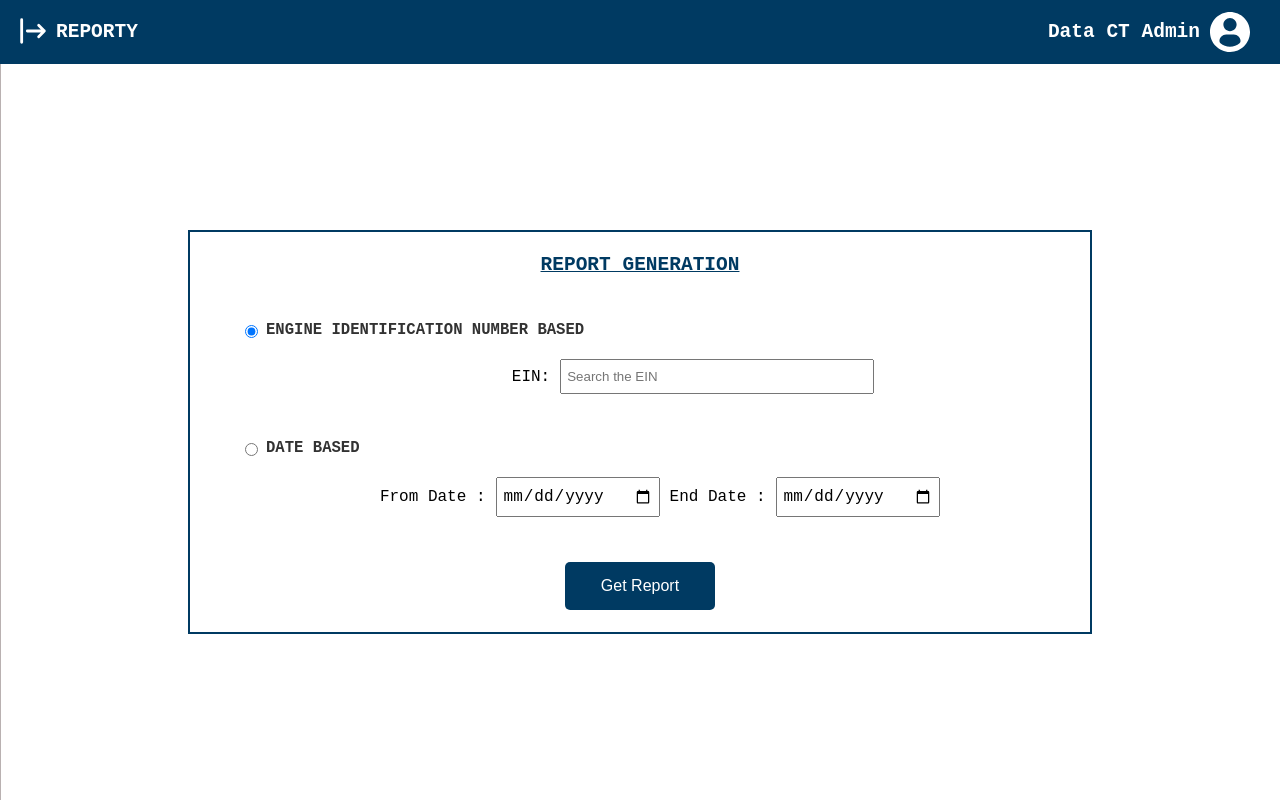
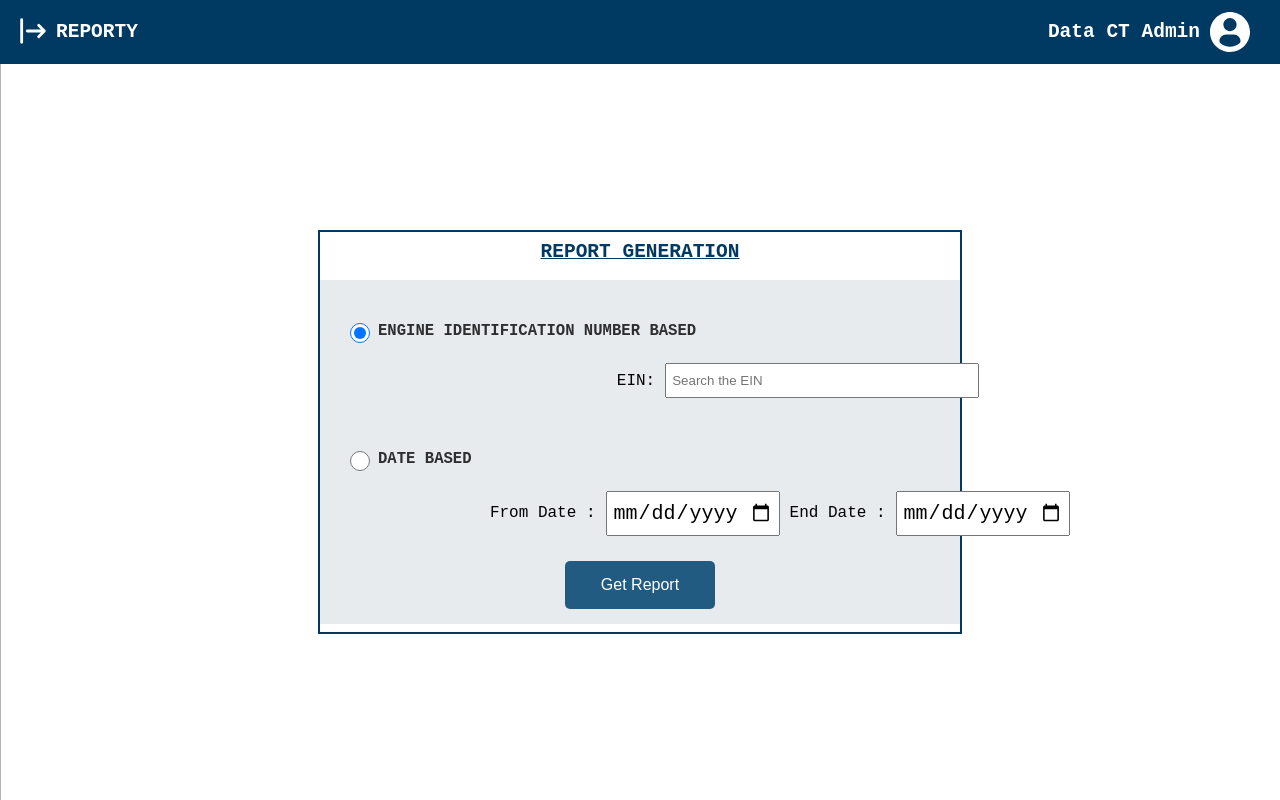
Before and after one commit to puviarasu-k/Nuxt-js-application, a Nuxt app: page /report in a window 1280 px wide. Built offline with nearby package versions, Linux system fonts and the light colour scheme.

Commit message:
final commit

```diff
--- a/components/SubmitButton.vue
+++ b/components/SubmitButton.vue
@@ -8,7 +8,7 @@ export default {
     <button type="submit">{{ value }}</button>
 </template>
 
-<style>
+<style scoped>
 button[type='submit'] {
     padding-inline: 30px;
     padding-block: 10px;
--- a/pages/home.vue
+++ b/pages/home.vue
@@ -9,7 +9,7 @@
                         <div class="machine" v-for="(machine, index) in machines" :key="index">
                             <div class="machine-dt">
                                 <h4 class="sub-title">Flywheel-Core 3</h4>
-                                <img class="img-machine" src="DataCT.jpeg">
+                                <img class="img-machine" src="~/assets/image/DataCT.jpeg">
                             </div>
                             <div class="machine-lt">
                                 <h4 class="sub-title">ENGINE NO -</h4>
@@ -65,7 +65,7 @@
                         <div class="machine" v-for="(machine, index) in machines" :key="index">
                             <div class="machine-dt">
                                 <h4 class="sub-title">Clutch pulley-SC</h4>
-                                <img class="img-machine" src="DataCT.jpeg">
+                                <img class="img-machine" src="~/assets/image/DataCT.jpeg">
                             </div>
                             <div class="machine-lt">
                                 <h4 class="sub-title">ENGINE NO -</h4>
@@ -126,7 +126,7 @@
                         <div class="machine" v-for="(machine, index) in machines" :key="index">
                             <div class="machine-dt">
                                 <h4 class="sub-title">Main Line</h4>
-                                <img class="img-machine" src="DataCT.jpeg">
+                                <img class="img-machine" src="~/assets/image/DataCT.jpeg">
                             </div>
                             <div class="machine-lt">
                                 <h4 class="sub-title">ENGINE NO -</h4>
@@ -182,7 +182,7 @@
                         <div class="machine" v-for="(machine, index) in machines" :key="index">
                             <div class="machine-dt">
                                 <h4 class="sub-title">Main Line</h4>
-                                <img class="img-machine" src="DataCT.jpeg">
+                                <img class="img-machine" src="~/assets/image/DataCT.jpeg">
                             </div>
                             <div class="machine-lt">
                                 <h4 class="sub-title">ENGINE NO -</h4>
@@ -406,42 +406,4 @@ p {
     gap: 20px;
 }
 
-.heading {
-    margin: 0;
-    background-color: #ff3306;
-    position: absolute;
-    top: 0;
-    width: 100%;
-    text-align: center;
-    color: white;
-}
-
-.home-parent {
-    width: 95%;
-    height: 90%;
-    position: relative;
-    border: 2px solid #dddddd;
-    display: grid;
-    margin: 0 auto;
-    place-items: center;
-    grid-template-columns: repeat(2, 1fr);
-}
-
-.left-side {
-    height: 90%;
-    width: 95%;
-    display: flex;
-    align-items: center;
-    position: relative;
-    border: 1px solid #dddddd;
-}
-
-.right-side {
-    height: 90%;
-    width: 95%;
-    display: flex;
-    align-items: center;
-    position: relative;
-    border: 1px solid #dddddd;
-}
 </style>
--- a/pages/report.vue
+++ b/pages/report.vue
@@ -1,12 +1,13 @@
 <template>
-    <div style="height: calc(100vh - 64px);display: grid;place-items: center;">
-        <form class="flex"
-            style="flex-direction: column;width: 800px;height: 400px;justify-content: space-around;border: 2px solid rgb(0, 58, 98);padding-inline: 50px;">
-            <h2 style="color:rgb(0, 58, 98);margin: 0;text-decoration: underline;">REPORT GENERATION</h2>
-            <section style="place-self: start;gap: 20px;display: grid;">
+    <div class="report-page">
+        <form class="flex">
+            <h2>REPORT GENERATION</h2>
+            <div style="display: grid;background-color: #e7ebee;width: 100%;padding-block: 15px;">
+                <section>
                     <div class="flex" style="gap: 5px;">
                         <input type="radio" v-model="selectFilt" value="EINB" name="RG" id="EINB" required>
-                    <label for="EINB" style="font-size: larger;font-weight: 600;opacity: 0.8;">ENGINE IDENTIFICATION NUMBER
+                        <label for="EINB" style="font-size: larger;font-weight: 600;opacity: 0.8;">ENGINE IDENTIFICATION
+                            NUMBER
                             BASED</label>
                     </div>
                     <div style="width: 100%;padding-left: 75%;">
@@ -14,7 +15,7 @@
                         <input type="text" v-model="searchValue" id="EIN" placeholder="Search the EIN">
                     </div>
                 </section>
-            <section style="place-self: start;display: grid;gap: 20px;">
+                <section>
                     <div class="flex" style="gap: 5px;">
                         <input type="radio" v-model="selectFilt" value="DB" name="RG" id="DB">
                         <label for="DB" style="font-size: larger;font-weight: 600;opacity: 0.8;">DATE BASED</label>
@@ -27,9 +28,11 @@
                     </div>
                 </section>
                 <button type="submit" @click.prevent="reportDownload()">Get Report</button>
+            </div>
         </form>
     </div>
 </template>
+
 <script>
 import { saveAs } from 'file-saver';
 export default {
@@ -44,7 +47,7 @@ export default {
     methods: {
         async reportDownload() {
             try {
-                if(this.selectFilt === "EINB" && this.searchValue ===""){
+                if (this.selectFilt === "EINB" && this.searchValue === "") {
                     return;
                 }
                 const request =
@@ -79,37 +82,71 @@ export default {
     }
 }
 </script>
-<style scoped>
-input[type='text'] {
+
+<style>
+.flex {
+    display: flex;
+    align-items: center;
+}
+
+.report-page {
+    height: calc(100vh - 64px);
+    display: grid;
+    place-items: center;
+
+    > form {
+        flex-direction: column;
+        width: 50%;
+        height: 400px;
+        justify-content: space-around;
+        border: 2px solid rgb(0, 58, 98);
+
+        & section {
+            place-self: start;
+            display: grid;
+            gap: 20px;
+            padding: 25px;
+        }
+
+        & h2 {
+            color: rgb(0, 58, 98);
+            margin: 0;
+            text-decoration: underline;
+        }
+    }
+
+    & input[type='text'] {
         width: 300px;
         padding: 8px 5px;
     }
 
-input[type='date'] {
-    width: 150px;
-    font-size: large;
+    & input[type='radio'] {
+        height: 20px;
+        width: 20px;
+    }
+
+    & input[type='date'] {
+        width: 160px;
+        font-size: x-large;
         padding: 8px 5px;
     }
 
-button {
+    & button {
         width: 150px;
         padding: 15px;
         border: none;
         background-color: rgb(33, 91, 129);
         cursor: pointer;
+        place-self: center;
         color: rgb(255, 255, 255);
         border-radius: 5px;
         font-size: medium;
         transition: all 0.2s ease-in-out;
     }
 
-button:hover {
+    & button:hover {
         background-color: rgb(0, 58, 98);
         color: white;
     }
-
-.flex {
-    display: flex;
-    align-items: center;
 }
 </style>
--- a/service/api/login.ts
+++ b/service/api/login.js
@@ -1,6 +1,6 @@
 import { useFetch } from "nuxt/app"
 
-export default async function login(body:any) {
+export default async function login(body) {
         const { data: data } = await useFetch('httP://localhost:9600/api/login', {
             method: 'POST',
             credentials: 'include',
```
Also changed, not shown: assets/image/DataCT.jpeg (renamed from public/DataCT.jpeg). Lines whose indentation alone changed are shown as unchanged.
